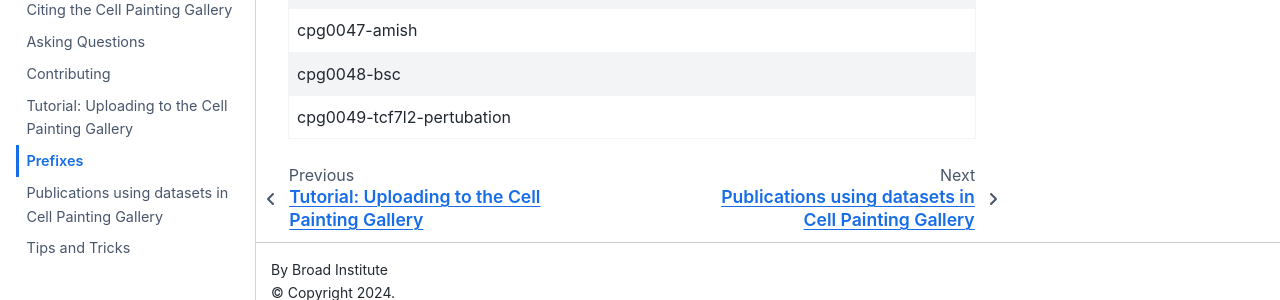
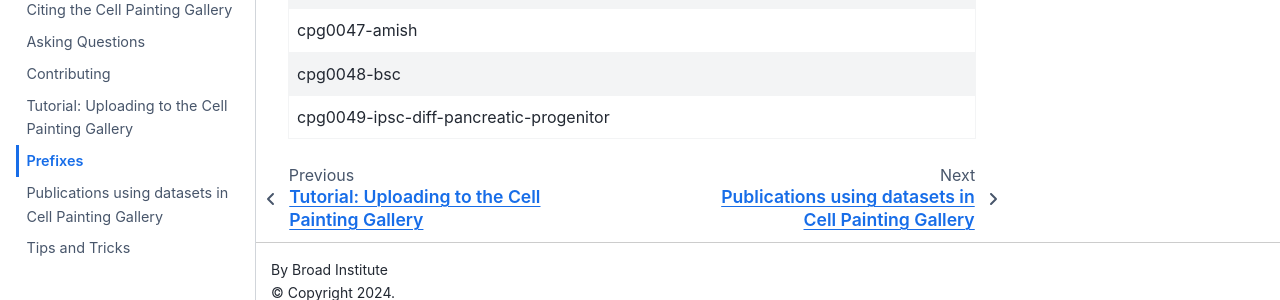
Before and after one commit to broadinstitute/cellpainting-gallery, a Jupyter Book: the page built from documentation/prefixes.md, in a window 1280 px wide and 900 px high, scrolled down 1728 px. Shown: the part 580-880 px from the top of the window. Built offline with Jupyter Book 1.0.4 settings and Sphinx 7.4.7 and the Sphinx Book theme 1.1.4, drawn with Linux system fonts in a browser that asks for light colours; pages that are not in the unit, such as notebooks, are missing from menus.

Commit message:
rename cpg0049
renamed before any data reached CPG as per Discussion

```diff
--- a/documentation/prefixes.md
+++ b/documentation/prefixes.md
@@ -54,4 +54,4 @@ Complete datasets are fully described in [Complete Datasets](complete_datasets.m
 | cpg0046-microrna                         |
 | cpg0047-amish                            |
 | cpg0048-bsc                              |
-| cpg0049-tcf7l2-pertubation               |
+| cpg0049-ipsc-diff-pancreatic-progenitor  |
```
